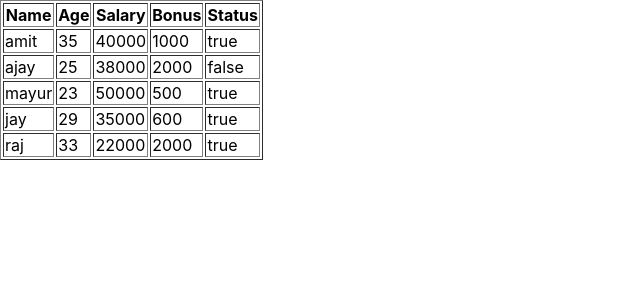
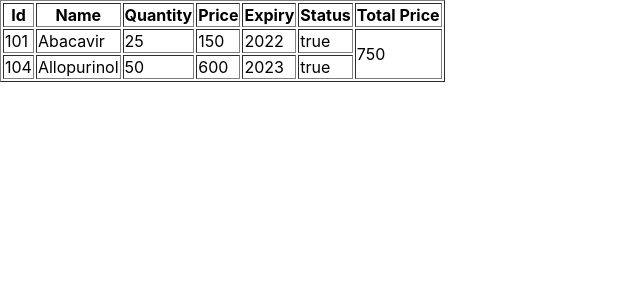
Before and after one commit to palakgodhani26/1stlc, a React (Create React App) app: page / in a window 1280 px wide. Shown: the top 300 px of the page, without its empty margins (0-640 px from the left). Built offline with nearby package versions, Linux system fonts and the light colour scheme.

Commit message:
1-6-1 task

```diff
--- a/src/App.js
+++ b/src/App.js
@@ -3,64 +3,77 @@
 import Demo from './Components/Demo';
 
  function App() {
-   let data =[
+   let data =
+    [
       {
-        name: "amit",
-        age: 35,
-        salary: 40000,
-        bonus: 1000,
+        id: 101,
+        name: 'Abacavir',
+        quantity: 25,
+        price: 150,
+        expiry: 2022,
         status: true
       },
       {
-        name: "ajay",
-        age: 25,
-        salary: 38000,
-        bonus: 2000,
+        id: 102,
+        name: 'Eltrombopag',
+        quantity: 90,
+        price: 550,
+        expiry: 2021,
+        status: true
+      },
+      {
+        id: 103,
+        name: 'Meloxicam',
+        quantity: 85,
+        price: 450,
+        expiry: 2025,
         status: false
       },
       {
-        name: "mayur",
-        age: 23,
-        salary: 50000,
-        bonus: 500,
+        id: 104,
+        name: 'Allopurinol',
+        quantity: 50,
+        price: 600,
+        expiry: 2023,
         status: true
       },
       {
-        name: "jay",
-        age: 29,
-        salary: 35000,
-        bonus: 600,
-        status: true
-      },
-      {
-        name: "raj",
-        age: 33,
-        salary: 22000,
-        bonus: 2000,
-        status: true
-      },
-    ]
-
+        id: 105,
+        name: 'Phenytoin',
+        quantity: 63,
+        price: 250,
+        expiry: 2021,
+        status: false
+      }
+    ];
+    let fData= data.filter((d,i)=> d.status === true && d.expiry >= 2022);
+    let ans=fData.reduce((acc, d, i) => acc + d.price ,0);
+    console.log(ans);
 
 return (
   <div>
     <table border="1">
       <tr>
+        <th>Id</th>
         <th>Name</th>
-        <th>Age</th>
-        <th>Salary</th>
-        <th>Bonus</th>
+        <th>Quantity</th>
+        <th>Price</th>
+        <th>Expiry</th>
         <th>Status</th>
+        <th>Total Price</th>
       </tr>
       {
-        data.map((d,i) => {
+        fData.map((d,i) => {
+          let {id, name, quantity, price, expiry, status} = d;
           return(
           <tr>
-            <td>{d.name}</td>
-            <td>{d.age}</td>
-            <td>{d.salary}</td>
-            <td>{d.bonus}</td>
-            <td>{d.status.toString()}</td>
+            <td>{id}</td>
+            <td>{name}</td>
+            <td>{quantity}</td>
+            <td>{price}</td>
+            <td>{expiry}</td>
+            <td>{status.toString()}</td>
+            {i === 0 ? <td rowSpan={2}>{ans}</td> : null}
           </tr>
           )
         })
```
